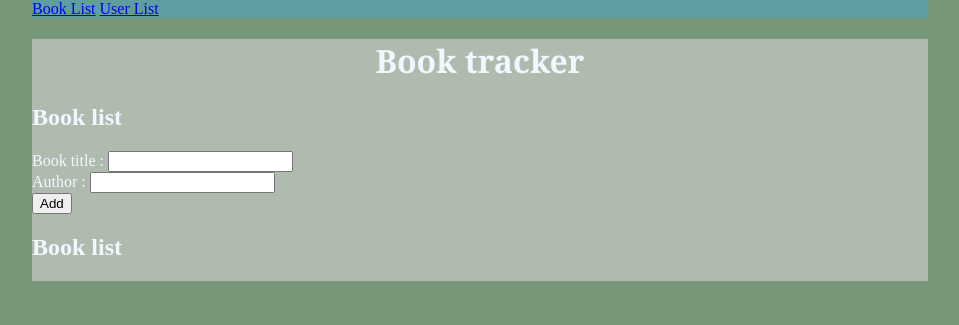
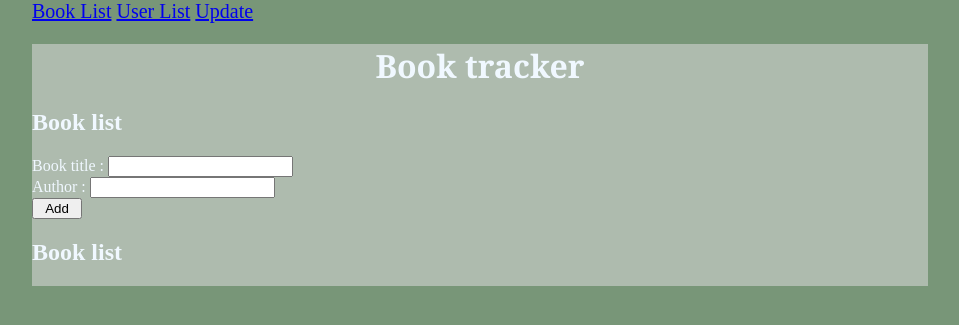
Before and after one commit to Kimovi/Book_tracker, a Flask app: page / in a window 1280 px wide. Shown: the top 325 px of the page, without its empty margins (160-1119 px from the left). Run offline with Flask 2, Linux system fonts and the light colour scheme; data that the repository does not hold is empty.

Commit message:
Working on Update page

```diff
--- a/application/__init__.py
+++ b/application/__init__.py
@@ -4,8 +4,8 @@ from flask_sqlalchemy import SQLAlchemy
 
 app = Flask(__name__, template_folder='../templates', static_folder='../static')
 
-app.config['SQLALCHEMY_DATABASE_URI'] = "mysql+pymysql://bora:password@localhost:3306/Book"
-# app.config['SQLALCHEMY_DATABASE_URI'] = "sqlite:////tmp/dummmm1.db"
+# app.config['SQLALCHEMY_DATABASE_URI'] = "mysql+pymysql://bora:password@localhost:3306/Book"
+app.config['SQLALCHEMY_DATABASE_URI'] = "sqlite:////tmp/dummmm1.db"
 app.config['SQLALCHEMY_TRACK_MODIFICATIONS'] = False
 
 
--- a/static/style.css
+++ b/static/style.css
@@ -8,8 +8,8 @@ body {
 }
 
 .nav {
-    font-weight: 200;
-    background-color:cadetblue;
+    font-size: 20px;
+    align-items: right;
 }
 
 h1 {
@@ -24,3 +24,7 @@ h1 {
 .buttons {
     display: flex;
 }
+
+#submit {
+    width: 50px;
+}
--- a/templates/index.html
+++ b/templates/index.html
@@ -4,14 +4,14 @@
     <link rel="stylesheet" href="{{ url_for('static', filename='style.css') }}" />
   </head>
   <body>
-    <div class="nav"><a href="/">Book List</a> <a href="/user">User List</a></div>
+    <div class="nav"><a href="/">Book List</a> <a href="/user">User List</a> <a href="/update">Update</a></div>
     <div class ="main">
         <h1>Book tracker</h1>
         <h2>Book list</h2>
         <form method="POST" action="/">
           Book title : <input type="text" name="book_title"><br>
           Author : <input type="text" name="author"><br>
-          <input type="submit" value="Add">
+          <input id="submit" type="submit" value="Add">
         </form>
       <h2>Book list</h2>
       <table>
--- a/templates/user.html
+++ b/templates/user.html
@@ -7,7 +7,7 @@
     <title>Users</title>
 </head>
 <body>
-  <div class="nav"><a href="/">Book List</a> <a href="/user">User List</a></div>
+  <div class="nav"><a href="/">Book List</a> <a href="/user">User List</a> <a href="/update">Update</a></div>
       <div class=main>
       <h1>Book tracker</h1>
       <h2>User information</h2>
@@ -25,6 +25,7 @@
               <td>
                 <h2>{{i.book.book_title}} </h2>
                 {{i.user_name}} / {{i.user_email}} / {{i.start_date}}<br>
+                <div class ="buttons">
                     <form method="POST" action="./update_user">
                     <input type="hidden" value="{{i.id}}" name="id">
                     <input type="text" value="{{i.user_name}}" name="new_user_name">
@@ -41,6 +42,7 @@
                       <input type="hidden" value="{{i.id}}" name="id">
                       <input type="submit" value="Delete">
                     </form>
+                </div>
               </td>
             </tr>
               {% endfor %}
```
Also changed, not shown: templates/update.html (added, +13 -0 lines). Lines whose indentation alone changed are shown as unchanged.
